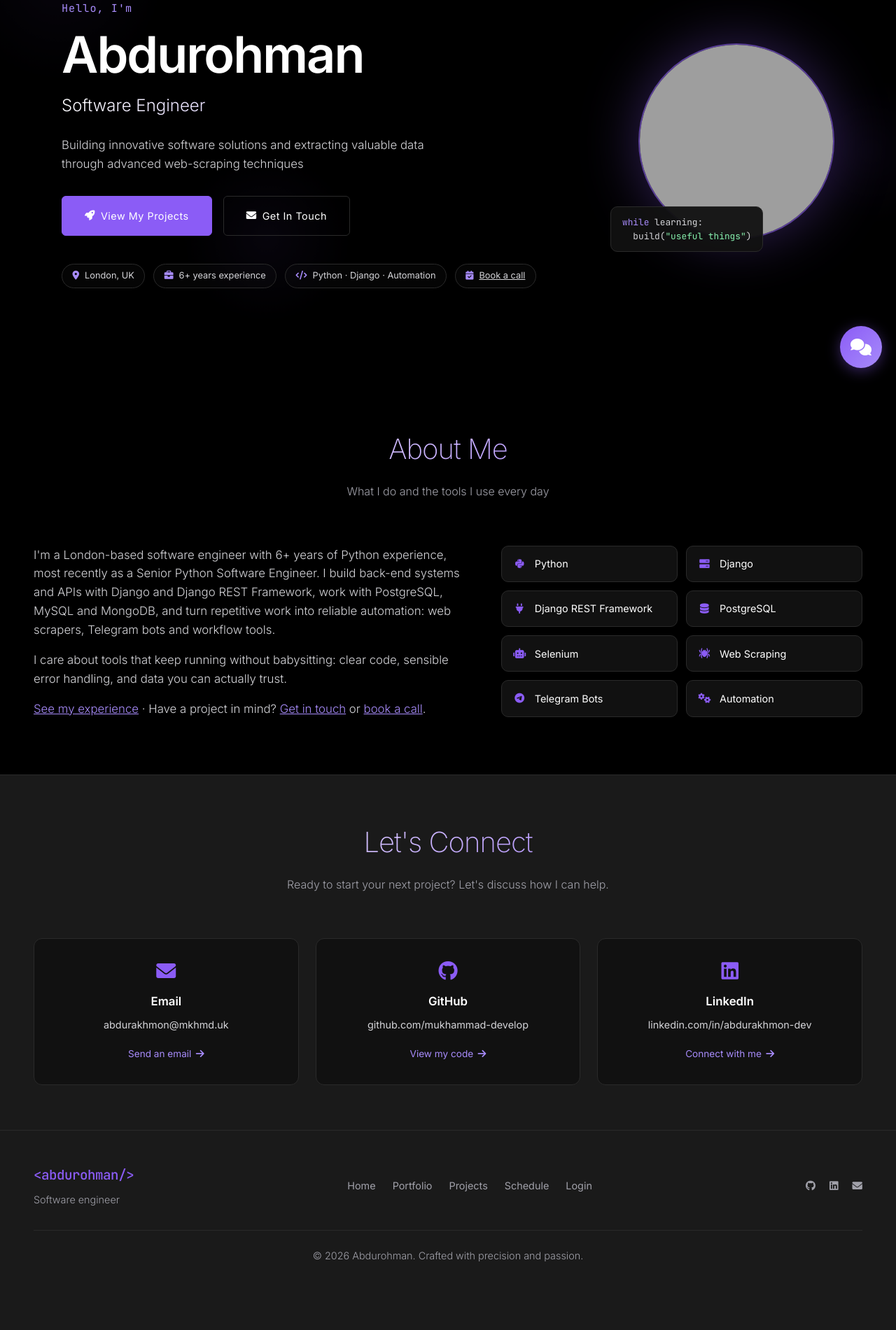
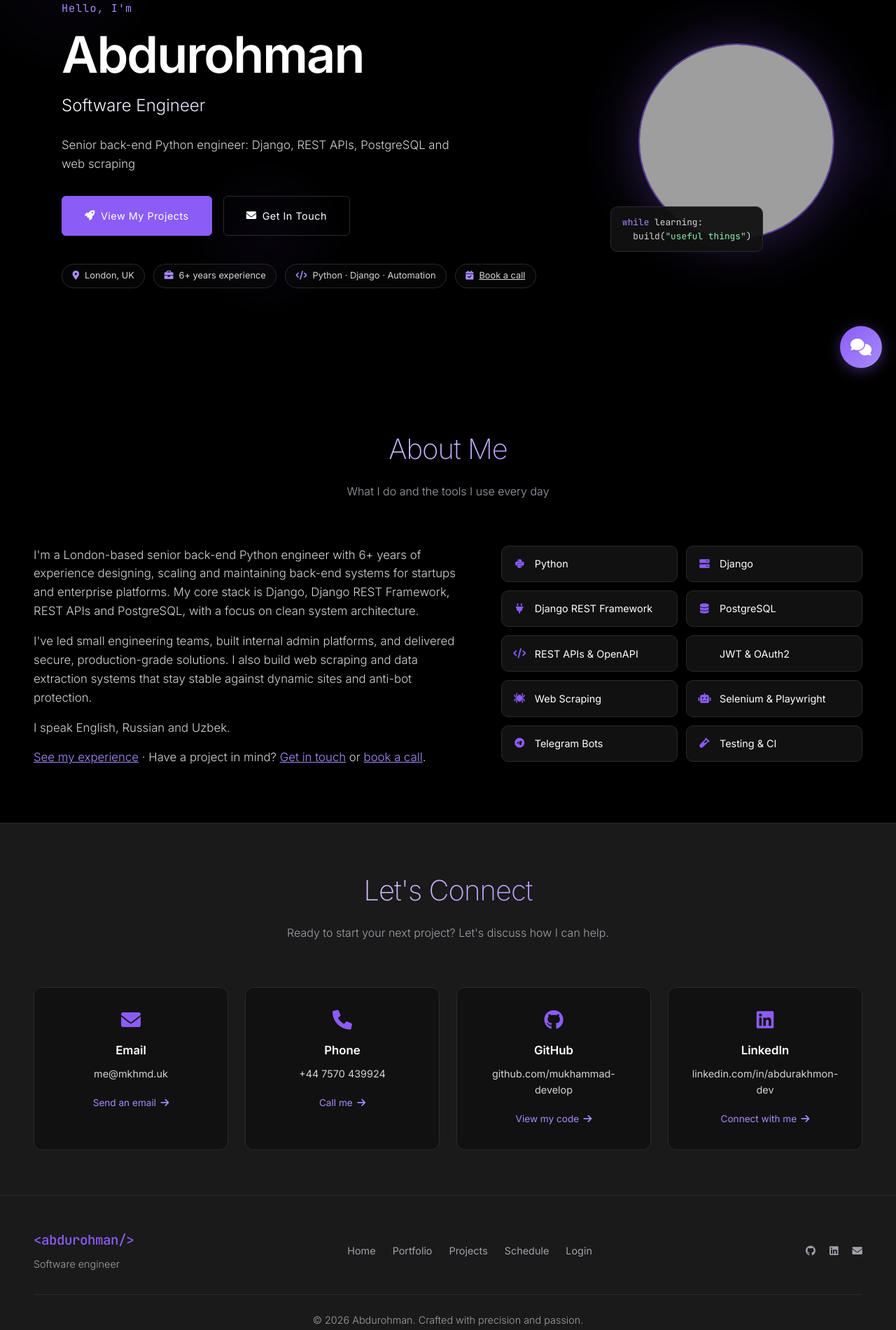
Before and after one commit to Mukhammad-develop/mkhmd, a Django app: page / in a window 1280 px wide. Shown: the part 254-2155 px from the top of the page at 70% size. Run offline with Django 5.2, Linux system fonts and the light colour scheme; data comes from the database, SQL or seed files in the repository; data that the repository does not hold is empty; grey boxes are pictures that could not be loaded.

Commit message:
Update portfolio, about and contact from CV
Co-Authored-By: Claude Opus 5.5 <noreply@anthropic.com>

```diff
--- a/website/models.py
+++ b/website/models.py
@@ -439,6 +439,7 @@ class Skill(models.Model):
         ('data', 'Databases & data'),
         ('automation', 'Scraping & automation'),
         ('tools', 'Tools & practices'),
+        ('spoken', 'Spoken languages'),
     ]
 
     name = models.CharField(max_length=100)
--- a/website/templates/website/base.html
+++ b/website/templates/website/base.html
@@ -766,7 +766,7 @@
             <div class="footer-social">
                 <a href="https://github.com/mukhammad-develop" target="_blank" rel="noopener noreferrer" aria-label="GitHub"><i class="fab fa-github"></i></a>
                 <a href="https://linkedin.com/in/abdurakhmon-dev" target="_blank" rel="noopener noreferrer" aria-label="LinkedIn"><i class="fab fa-linkedin"></i></a>
-                <a href="mailto:abdurakhmon@mkhmd.uk" aria-label="Email"><i class="fas fa-envelope"></i></a>
+                <a href="mailto:me@mkhmd.uk" aria-label="Email"><i class="fas fa-envelope"></i></a>
             </div>
         </div>
         <p class="footer-copy">&copy; {% now "Y" %} Abdurohman. Crafted with precision and passion.</p>
--- a/website/templates/website/home.html
+++ b/website/templates/website/home.html
@@ -294,7 +294,7 @@
 
     .contact-grid {
         display: grid;
-        grid-template-columns: repeat(3, 1fr);
+        grid-template-columns: repeat(auto-fit, minmax(220px, 1fr));
         gap: 1.5rem;
     }
 
@@ -408,8 +408,9 @@
     </div>
     <div class="about-grid">
         <div class="about-text">
-            <p>I'm a London-based software engineer with {{ years_experience|default:"several" }}+ years of Python experience, most recently as a Senior Python Software Engineer. I build back-end systems and APIs with Django and Django REST Framework, work with PostgreSQL, MySQL and MongoDB, and turn repetitive work into reliable automation: web scrapers, Telegram bots and workflow tools.</p>
-            <p>I care about tools that keep running without babysitting: clear code, sensible error handling, and data you can actually trust.</p>
+            <p>I'm a London-based senior back-end Python engineer with {{ years_experience|default:"5" }}+ years of experience designing, scaling and maintaining back-end systems for startups and enterprise platforms. My core stack is Django, Django REST Framework, REST APIs and PostgreSQL, with a focus on clean system architecture.</p>
+            <p>I've led small engineering teams, built internal admin platforms, and delivered secure, production-grade solutions. I also build web scraping and data extraction systems that stay stable against dynamic sites and anti-bot protection.</p>
+            <p>I speak English, Russian and Uzbek.</p>
             <p><a href="{% url 'website:portfolio' %}" style="color: var(--light-purple);">See my experience</a> · Have a project in mind? <a href="#contact" style="color: var(--light-purple);">Get in touch</a> or <a href="{% url 'website:schedule' %}" style="color: var(--light-purple);">book a call</a>.</p>
         </div>
         <div class="skills-grid">
@@ -518,6 +519,12 @@
                 <span class="contact-value">{{ email }}</span>
                 <span class="contact-cta">Send an email <i class="fas fa-arrow-right"></i></span>
             </a>
+            <a class="contact-item card" href="tel:{{ phone|cut:' ' }}">
+                <i class="fas fa-phone"></i>
+                <h3>Phone</h3>
+                <span class="contact-value">{{ phone }}</span>
+                <span class="contact-cta">Call me <i class="fas fa-arrow-right"></i></span>
+            </a>
             <a class="contact-item card" href="{{ github }}" target="_blank" rel="noopener noreferrer">
                 <i class="fab fa-github"></i>
                 <h3>GitHub</h3>
--- a/website/views.py
+++ b/website/views.py
@@ -273,8 +273,9 @@ def home(request):
         'title': 'Software Engineer',
         'name': 'Abdurohman',
         'tagline': 'Software Engineer',
-        'description': 'Building innovative software solutions and extracting valuable data through advanced web-scraping techniques',
-        'email': 'abdurakhmon@mkhmd.uk',
+        'description': 'Senior back-end Python engineer: Django, REST APIs, PostgreSQL and web scraping',
+        'email': 'me@mkhmd.uk',
+        'phone': '+44 7570 439924',
         'github': 'https://github.com/mukhammad-develop',
         'linkedin': 'https://linkedin.com/in/abdurakhmon-dev',
 
@@ -289,10 +290,12 @@ def home(request):
             {'name': 'Django', 'icon': 'fas fa-server'},
             {'name': 'Django REST Framework', 'icon': 'fas fa-plug'},
             {'name': 'PostgreSQL', 'icon': 'fas fa-database'},
-            {'name': 'Selenium', 'icon': 'fas fa-robot'},
+            {'name': 'REST APIs & OpenAPI', 'icon': 'fas fa-code'},
+            {'name': 'JWT & OAuth2', 'icon': 'fas fa-shield-halved'},
             {'name': 'Web Scraping', 'icon': 'fas fa-spider'},
+            {'name': 'Selenium & Playwright', 'icon': 'fas fa-robot'},
             {'name': 'Telegram Bots', 'icon': 'fab fa-telegram'},
-            {'name': 'Automation', 'icon': 'fas fa-cogs'},
+            {'name': 'Testing & CI', 'icon': 'fas fa-vial'},
         ],
     }
     return render(request, 'website/home.html', context)
```
Also changed, not shown: website/migrations/0008_update_from_cv.py (added).
